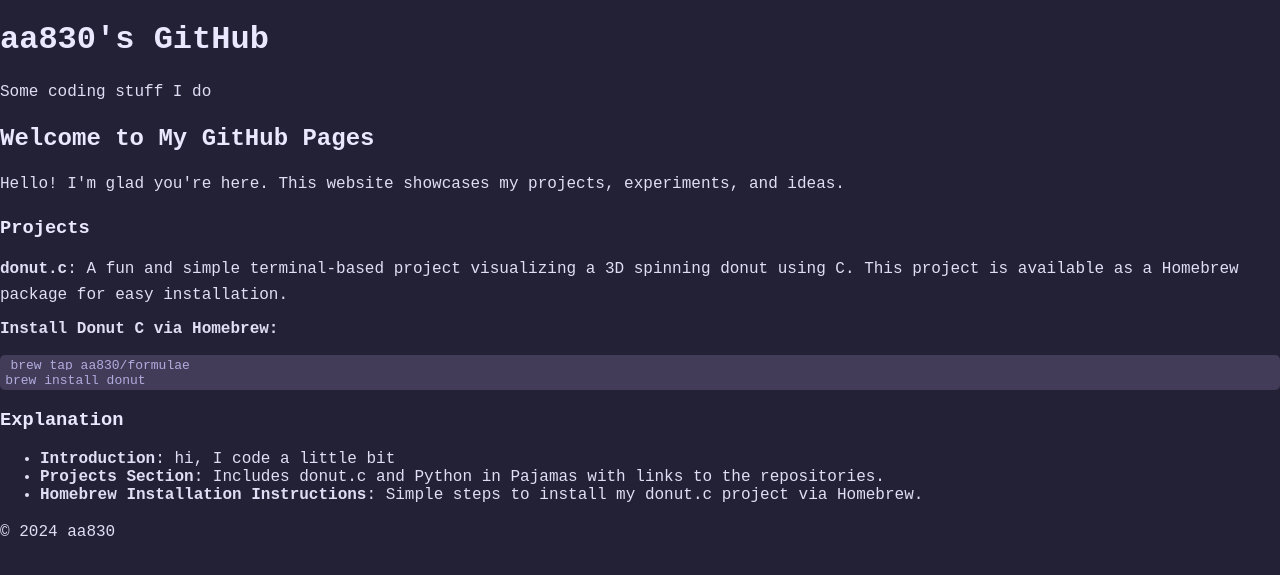
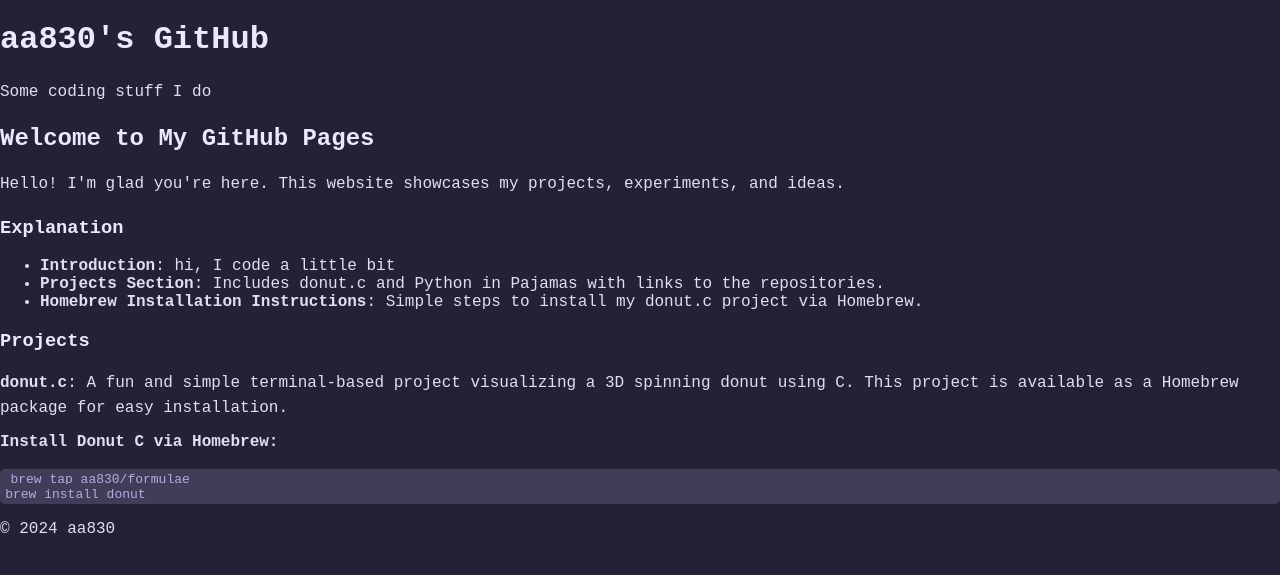
Before and after one commit to aa830/aa830.github.io, a Jekyll site: the page built from README.md, in a window 1280 px wide. Shown: the top 575 px of the page. Built offline with Jekyll 4.4.1, drawn with Linux system fonts in a browser that asks for light colours; some web fonts are replaced; our own code applies the rules of GitHub Pages for plain Markdown files; part of the change alters nothing that is shown.

```diff
--- a/_layouts/default.html
+++ b/_layouts/default.html
@@ -31,13 +31,6 @@
     <h2>Welcome to My GitHub Pages</h2>
     <p>Hello! I'm glad you're here. This website showcases my projects, experiments, and ideas.</p>
 
-    <h3>Projects</h3>
-    <p><strong>donut.c</strong>: A fun and simple terminal-based project visualizing a 3D spinning donut using C. This project is available as a Homebrew package for easy installation.</p>
-
-    <p><strong>Install Donut C via Homebrew:</strong></p>
-    <pre><code>brew tap aa830/formulae
-brew install donut</code></pre>
-
     <h3>Explanation</h3>
     <ul>
       <li><strong>Introduction</strong>: hi, I code a little bit</li>
@@ -46,6 +39,14 @@ brew install donut</code></pre>
     </ul>
 
     {{ content }}
+
+    <h3>Projects</h3>
+    <p><strong>donut.c</strong>: A fun and simple terminal-based project visualizing a 3D spinning donut using C. This project is available as a Homebrew package for easy installation.</p>
+
+    <p><strong>Install Donut C via Homebrew:</strong></p>
+    <pre><code>brew tap aa830/formulae
+brew install donut</code></pre>
+
   </main>
 
   <footer>
```
